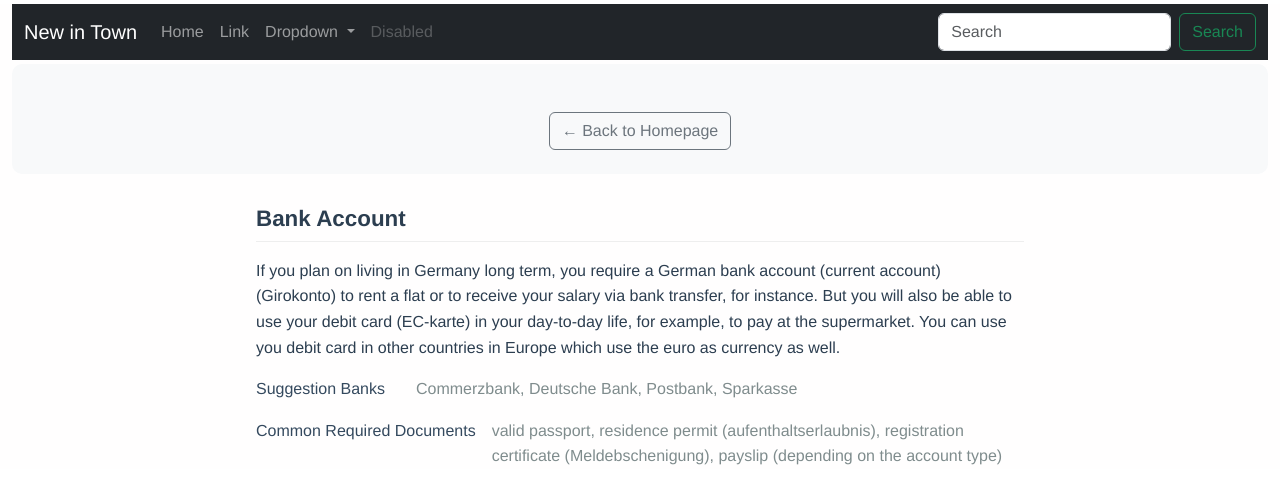
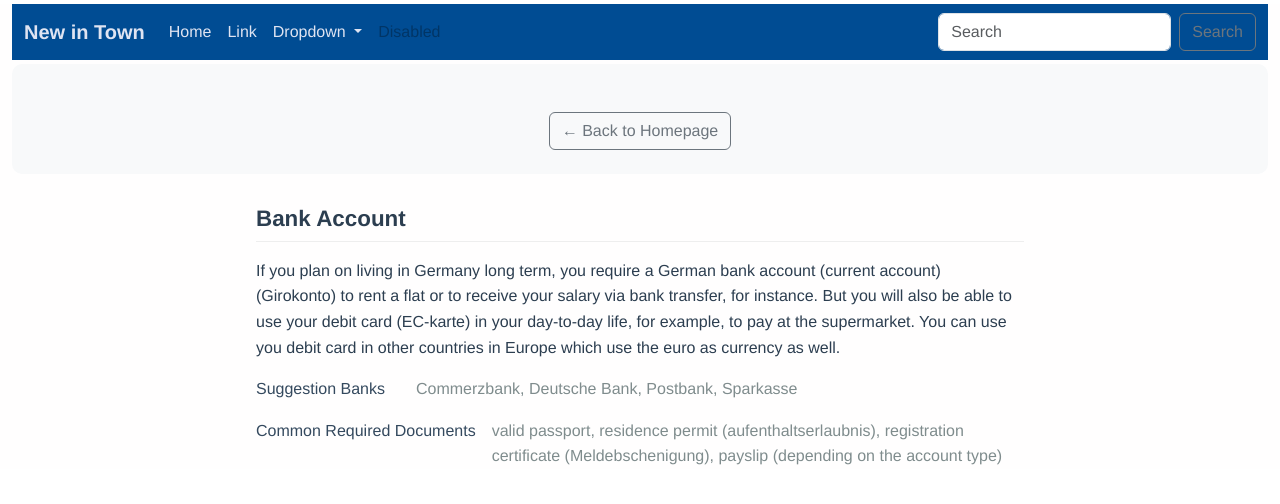
Before and after one commit to az9612/hackathon, a Vue app: page /bank in a window 1280 px wide. Shown: the top 504 px of the page. Built offline with nearby package versions, Linux system fonts and the light colour scheme.

Commit message:
scss changes

```diff
--- a/package.json
+++ b/package.json
@@ -21,7 +21,10 @@
     "@vue/cli-plugin-eslint": "~5.0.0",
     "@vue/cli-service": "~5.0.0",
     "eslint": "^7.32.0",
-    "eslint-plugin-vue": "^8.0.3"
+    "eslint-plugin-vue": "^8.0.3",
+    "sass": "^1.89.2",
+    "sass-loader": "^16.0.5",
+    "webpack": "^5.99.9"
   },
   "eslintConfig": {
     "root": true,
--- a/src/components/AppNavbar.vue
+++ b/src/components/AppNavbar.vue
@@ -1,5 +1,5 @@
 <template>
-<nav class="navbar navbar-expand-lg navbar-dark bg-dark my-1">
+<nav class="navbar navbar-expand-lg navbar-light bg-ude my-1">
   <div class="container-fluid">
     <router-link class="navbar-brand" to="/">New in Town</router-link>
     <button class="navbar-toggler" type="button" data-bs-toggle="collapse" data-bs-target="#navbarSupportedContent" aria-controls="navbarSupportedContent" aria-expanded="false" aria-label="Toggle navigation">
@@ -40,7 +40,7 @@
     @keydown.up.prevent="highlightPrev"
     @keydown.enter.prevent="goToHighlightedPage"
   />
-  <button class="btn btn-outline-success" type="submit">Search</button>
+  <button class="btn btn-outline-secondary" type="submit">Search</button>
 
   <!-- Autocomplete suggestions -->
   <ul class="list-group position-absolute mt-5 w-100" style="z-index: 9999;" v-if="filteredPages.length">
--- a/src/main.js
+++ b/src/main.js
@@ -1,4 +1,6 @@
+
 import 'bootstrap/dist/css/bootstrap.css'
+import './scss/custom.scss';
 import { createApp } from 'vue'
 import App from './App.vue'
 import router from './router'
--- /dev/null
+++ b/src/scss/custom.scss
@@ -0,0 +1,24 @@
+// custom.scss
+@import "bootstrap/scss/functions";
+@import "bootstrap/scss/variables";
+// ✅ Step 1: Override Bootstrap variables BEFORE importing
+// create custom color
+$navbar-light-color: #dfe4f2;
+$navbar-light-hover-color: #cca833;
+$navbar-light-brand-color: #dfe4f2;
+$navbar-light-brand-hover-color: #cca833;
+$custom-colors:(
+    "ude":#004c93
+);
+
+// Merge the maps
+$theme-colors: map-merge($theme-colors, $custom-colors);
+
+
+// ✅ Step 2: Import Bootstrap
+@import "bootstrap/scss/bootstrap";
+
+// ✅ Step 3: Add your own styles if needed
+.navbar-brand {
+  font-weight: bold;
+}
```
Also changed, not shown: 1 other file (tests, documents, lock files or other folders).
